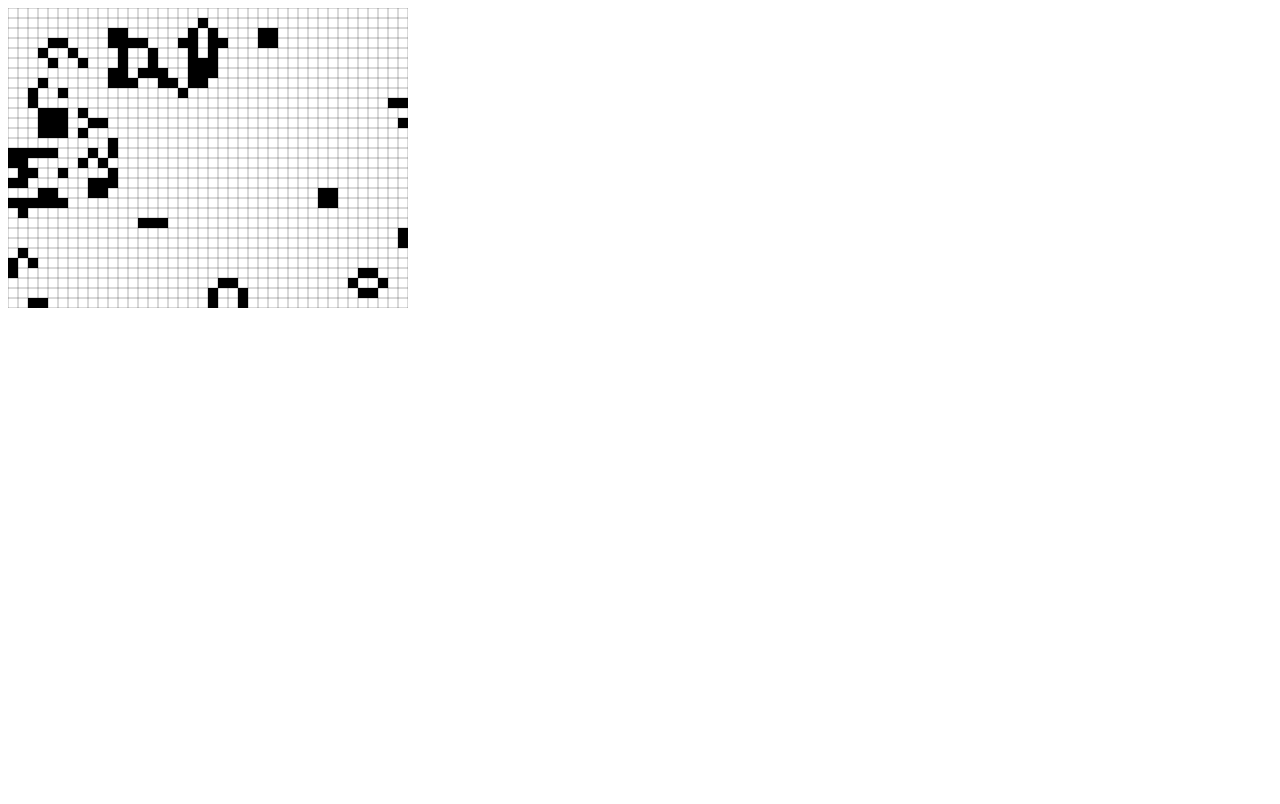
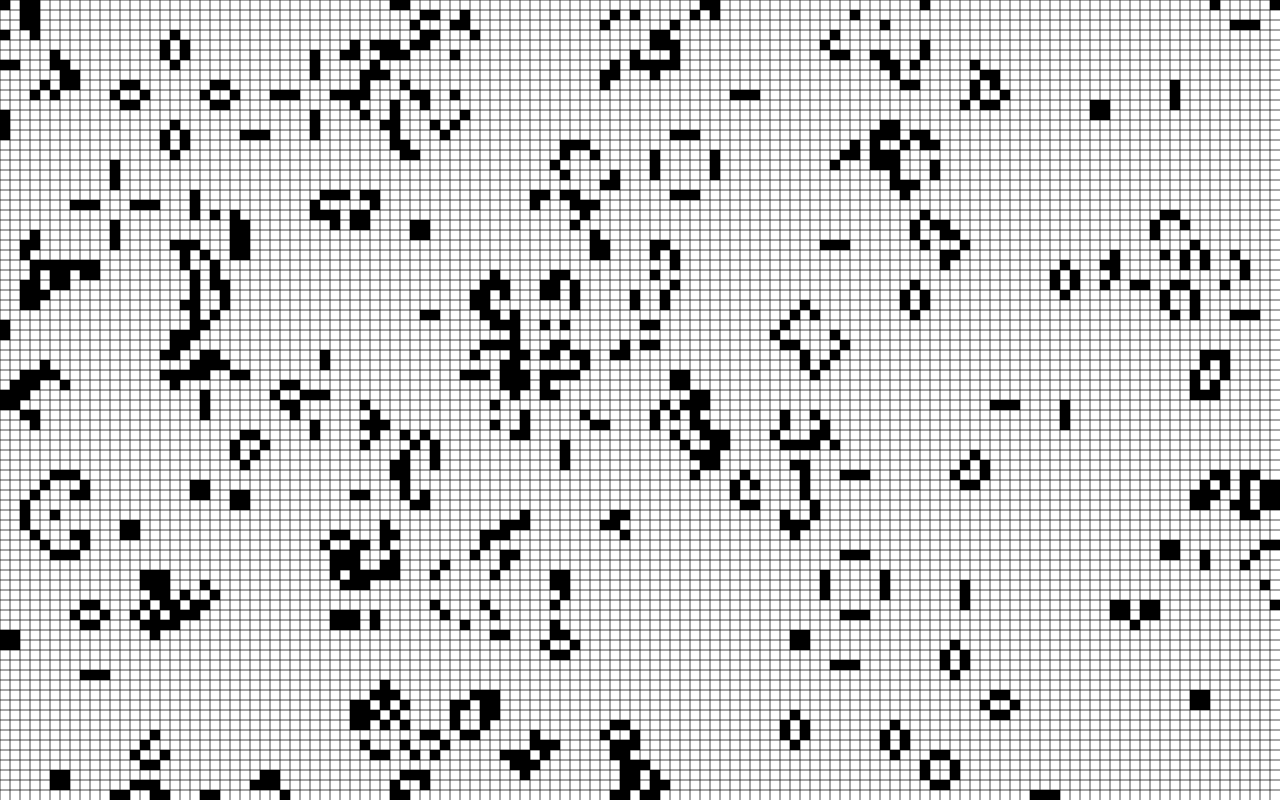
Before and after one commit to NekitCorp/game-of-life, a website with bundled scripts: page public/index.html in a window 1280 px wide. Built offline with nearby package versions, Linux system fonts and the light colour scheme.

Commit message:
feat: :recycle: add fullscreen field

```diff
--- a/public/index.html
+++ b/public/index.html
@@ -5,6 +5,7 @@
         <meta http-equiv="X-UA-Compatible" content="IE=edge" />
         <meta name="viewport" content="width=device-width, initial-scale=1.0" />
         <title>Game of life</title>
+        <link rel="stylesheet" type="text/css" href="styles.css" />
     </head>
     <body>
         <canvas width="400" height="300" id="canvas"></canvas>
--- /dev/null
+++ b/public/styles.css
@@ -0,0 +1,5 @@
+body {
+    margin: 0;
+    padding: 0;
+    height: 100vh;
+}
--- a/src/drawer.ts
+++ b/src/drawer.ts
@@ -4,30 +4,30 @@ export class Drawer {
     private canvas: HTMLCanvasElement;
     private context: CanvasRenderingContext2D;
     private kernel: number;
-    private width: number;
-    private height: number;
-    private rows: number;
-    private columns: number;
+    private width = document.body.clientWidth;
+    private height = document.body.clientHeight;
+    public rows: number;
+    public columns: number;
 
     constructor(kernelSize: number) {
-        // Находим элемент:
+        // Находим элемент
         const canvas = document.getElementById("canvas") as HTMLCanvasElement;
         const context = canvas.getContext("2d") as CanvasRenderingContext2D;
-        const [width, height] = [canvas.offsetWidth, canvas.offsetHeight];
 
-        // Сохраняем ссылки на контекст и настройки:
+        // Растягиваем элемент на весь экран
+        canvas.width = this.width;
+        canvas.height = this.height;
+
+        // Сохраняем ссылки на контекст и настройки
         this.canvas = canvas;
         this.context = context;
         this.kernel = kernelSize;
 
-        this.width = width;
-        this.height = height;
+        // Рассчитываем количество колонок и рядов на поле
+        this.rows = Math.floor(this.height / this.kernel);
+        this.columns = Math.floor(this.width / this.kernel);
 
-        // Рассчитываем количество колонок и рядов на поле:
-        this.rows = Math.floor(height / this.kernel);
-        this.columns = Math.floor(width / this.kernel);
-
-        // Нормализуем отображение на экранах с высокой плотностью пикселей:
+        // Нормализуем отображение на экранах с высокой плотностью пикселей
         this.normalizeScale();
     }
 
@@ -44,18 +44,18 @@ export class Drawer {
     };
 
     drawGrid = () => {
-        this.context.strokeStyle = "rgba(0,0,0,0.3)";
+        this.context.strokeStyle = "rgba(0,0,0,0.7)";
 
-        // Вертикальные линии:
-        for (let i = 0; i < this.width + this.kernel; i += this.kernel) {
+        // Вертикальные линии
+        for (let i = 0; i < this.width; i += this.kernel) {
             this.context.beginPath();
             this.context.moveTo(i, 0);
             this.context.lineTo(i, this.height);
             this.context.stroke();
         }
 
-        // Горизонтальные линии:
-        for (let j = 0; j < this.height + this.kernel; j += this.kernel) {
+        // Горизонтальные линии
+        for (let j = 0; j < this.height; j += this.kernel) {
             this.context.beginPath();
             this.context.moveTo(0, j);
             this.context.lineTo(this.width, j);
--- a/src/index.ts
+++ b/src/index.ts
@@ -2,7 +2,7 @@ import { Drawer } from "./drawer.js";
 import { World } from "./world.js";
 
 const drawer = new Drawer(10);
-const world = new World(30, 40);
+const world = new World(drawer.rows, drawer.columns);
 
 function liveGeneration() {
     drawer.reset();
--- a/src/random.ts
+++ b/src/random.ts
@@ -9,7 +9,7 @@ export function populateRandom(rows: number, columns: number) {
 
     range(columns).forEach((_, i) => {
         range(rows).forEach((_, j) => {
-            if (Math.random() <= 0.5) return;
+            if (Math.random() <= 0.4) return;
             population[`${i}:${j}`] = createAgent(i, j);
         });
     });
```
